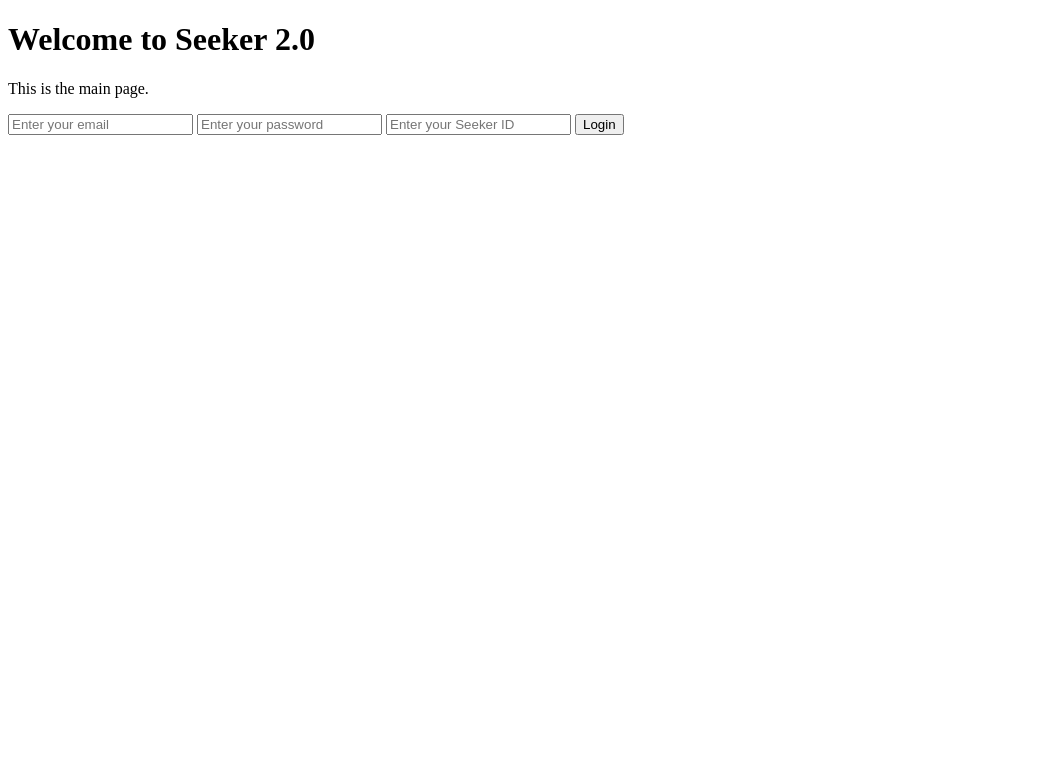
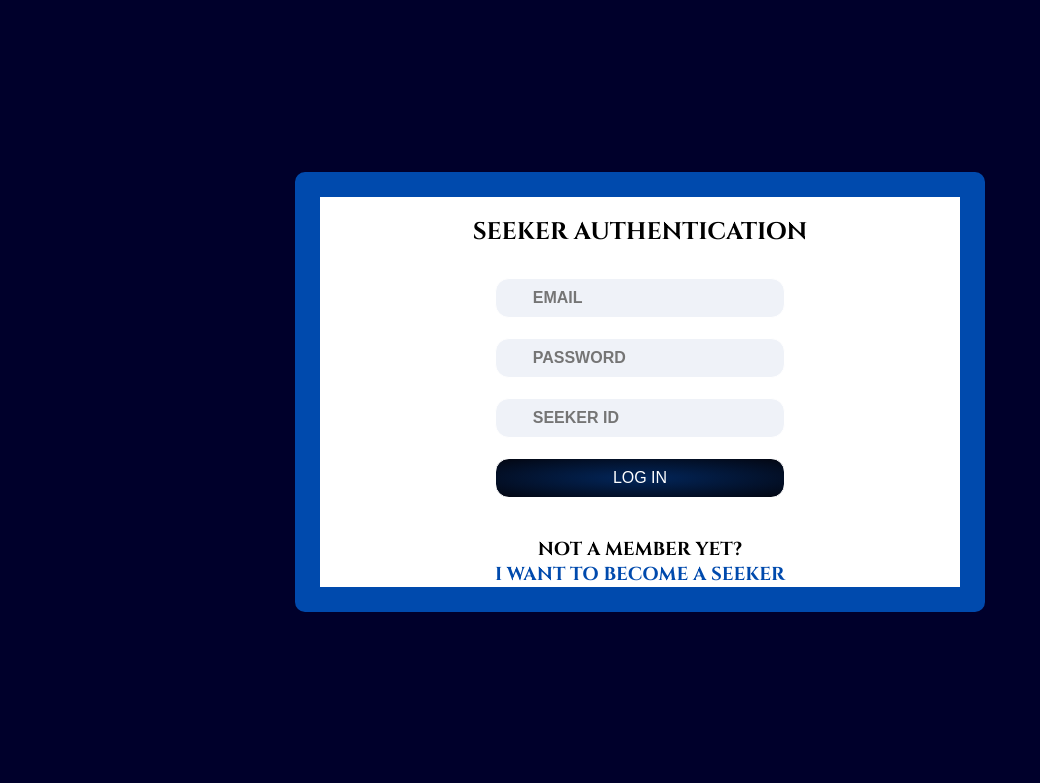
Before and after one commit to adrianDotAds/seeker-website, a FastAPI app: page / in a window 1280 px wide. Shown: the top 783 px of the page, without its empty margins (0-1040 px from the left). Run offline with FastAPI, Linux system fonts and the light colour scheme.

Commit message:
feat: fix login ui

```diff
--- a/app/templates/index.html
+++ b/app/templates/index.html
@@ -4,15 +4,106 @@
     <meta charset="UTF-8">
     <meta name="viewport" content="width=device-width, initial-scale=1.0">
     <title>Document</title>
+    <link rel="stylesheet" href="https://fonts.googleapis.com/css2?family=Cinzel:wght@400..900&display=swap">
+    <style>
+        :root {
+            --header-mobile-font-size: 15px;
+        }
+        body {
+            font-family: 'Cinzel', serif;
+            background-color: #00002B;
+            color: #000000;
+            width: 100%;
+            height: 98vh;
+            margin: 0;
+            padding: 0;
+            display: flex;
+            align-items: center;
+            justify-content: center;
+        }
+        form {
+            text-align: center;
+            flex-wrap: wrap;
+            display: flex;
+            flex-direction: column;
+            align-content: center;
+            justify-content: center;
+            border-radius: 10px;
+        }
+        #login-form-container {
+            width: 80dvh;
+            border: 25px solid #004AAD;
+            border-radius: 10px;
+            background-color: #ffffff;
+            display: flex;
+            align-items: center;
+            flex-direction: column;
+        }
+        input, button {
+            margin: 10px 0;
+            padding: 10px;
+            font-size: 16px;
+            border-radius: 14px;
+            border: 1px solid #ffffff;
+            background-color: #EFF2F8;
+            font-family: 'montserrat', sans-serif;
+        }
+        input::placeholder {
+            font-weight: bold;
+            padding-left: 10%;
+        }
+        button {
+            background-image: radial-gradient(#02265B, #030611);
+            color: #ffffff;
+            cursor: pointer;
+        }
+        .sign-up {
+            color: #004AAD;
+            cursor: pointer;
+            margin: 0 0 0 0;
+        }
+        .sign-up-holder {
+            margin-top: 10%;
+            text-align: center;
+        }
+        a{
+            text-decoration: none;
+        }
+        @media screen and (max-width: 650px) {
+            #login-form-container {
+                width: 70%;
+            }
+            #login-header {
+                font-size: var(--header-mobile-font-size);
+            }
+            input{
+                font-size: 14px;
+                width: 85%;
+                /* padding: 0 0 0 5%; */
+            }
+            .sign-up-holder {
+                font-size: var(--header-mobile-font-size);
+            }
+            h3{
+                font-size: var(--header-mobile-font-size);
+            }
+        }
+    </style>
 </head>
 <body>
-    <h1>Welcome to Seeker 2.0</h1>
-    <p>This is the main page.</p>
-    <form action="/login" method="post">
-        <input type="email" name="email" placeholder="Enter your email" required>
-        <input type="password" name="password" placeholder="Enter your password" required>
-        <input type="text" name="seeker_id" placeholder="Enter your Seeker ID" required>
-        <button type="submit">Login</button>
-    </form>
+    <div id ="login-form-container">
+        <h2 id="login-header">SEEKER AUTHENTICATION</h2>
+        <form action="/login" method="post">
+            <input type="email" name="email" placeholder="EMAIL" required>
+            <input type="password" name="password" placeholder="PASSWORD" required>
+            <input type="text" name="seeker_id" placeholder="SEEKER ID" required>
+            <button type="submit">LOG IN</button>
+            <div class="sign-up-holder">
+                <h3 style="margin: 0 0 0 0;">NOT A MEMBER YET?</h3>
+                <a href="/sign-up"><h3 class="sign-up">I WANT TO BECOME A SEEKER</h3></a>
+            </div>
+        </form>
+    </div>
+
 </body>
 </html>
```
